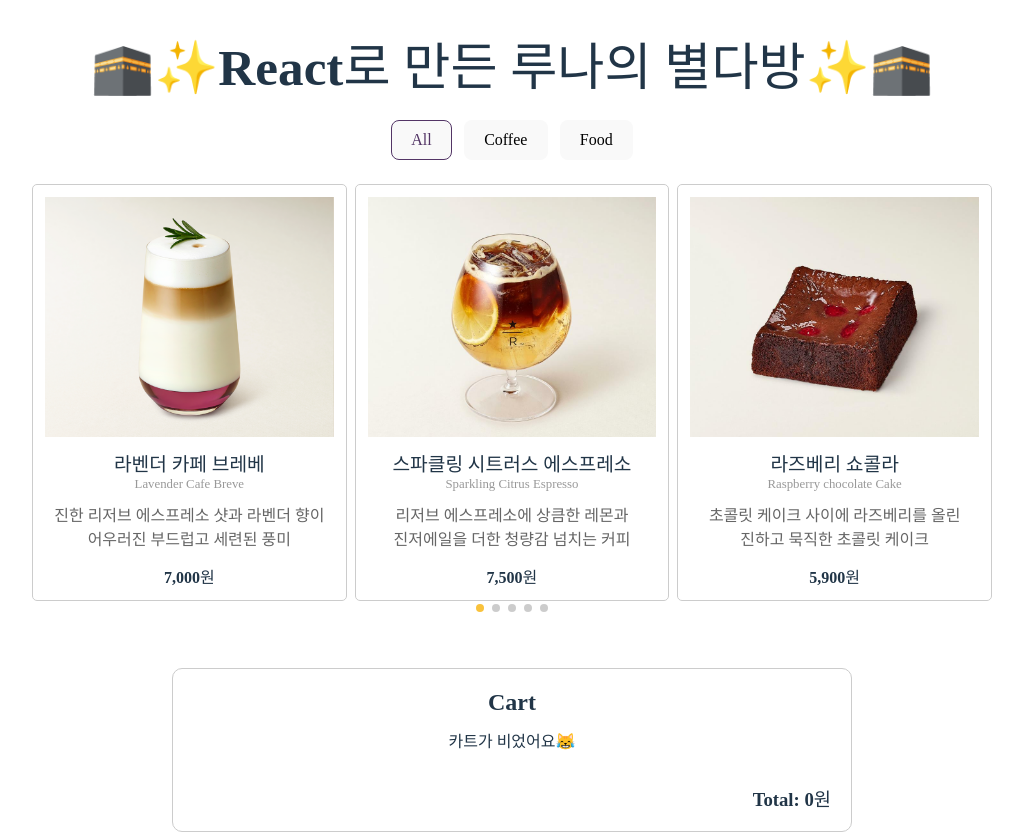
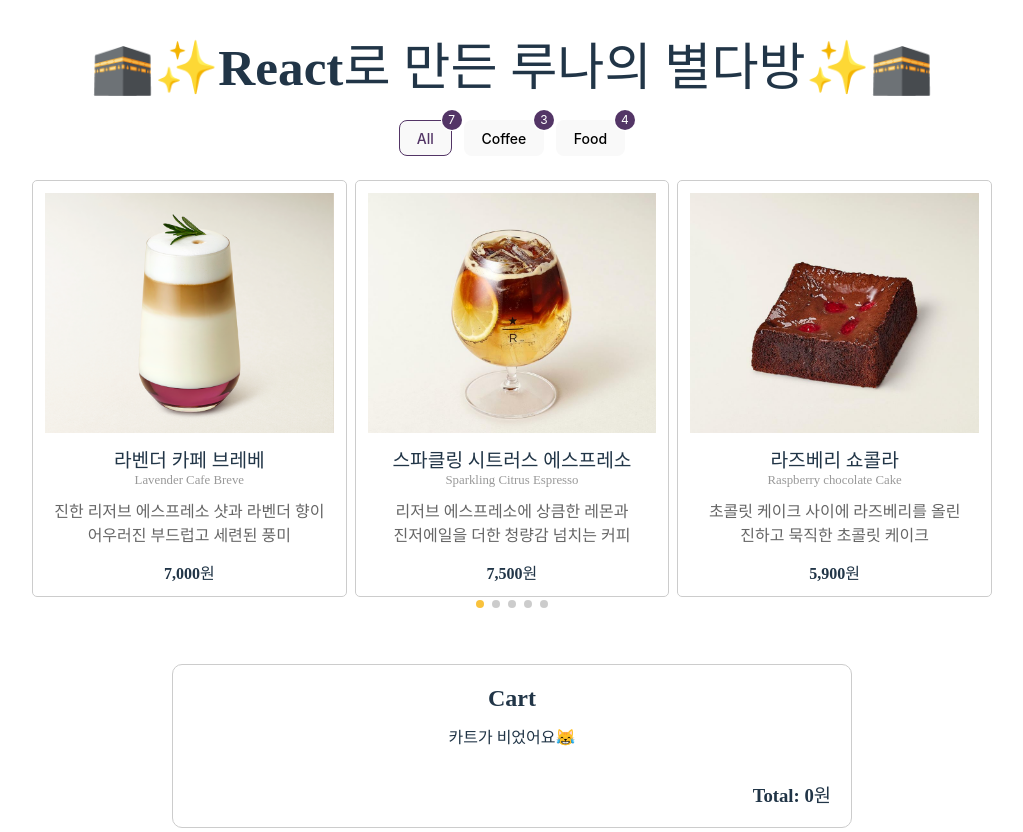
Before and after one commit to RunaUXLabs/kiosk_system, a React (Vite) app: page / in a window 1280 px wide. Shown: the whole page, without its empty margins (128-1151 px from the left). Built offline with nearby package versions, Linux system fonts and the light colour scheme; a web font is replaced by a local one.

Commit message:
antd를 뱃지 컴포넌트로 각 메뉴 갯수 출력

```diff
--- a/package.json
+++ b/package.json
@@ -11,6 +11,7 @@
     "preview": "vite preview"
   },
   "dependencies": {
+    "antd": "^5.22.4",
     "react": "^18.3.1",
     "react-dom": "^18.3.1",
     "swiper": "^11.1.15"
--- a/src/component/Menu.jsx
+++ b/src/component/Menu.jsx
@@ -1,6 +1,9 @@
 /* eslint-disable react/prop-types */
 // 외부 menuData
 import menuData from "../data/menuData";
+
+// antd lib
+import { Badge } from 'antd';
 
 // swiper lib
 import { Swiper, SwiperSlide } from "swiper/react";
@@ -13,22 +16,45 @@ import MenuItem from "./MenuItem";
 import styles from "../css/Menu.module.css";
 
 const Menu = ({ addToCart }) => {
-  const categorys = ["all", "coffee", "food"];
-  const [filter, setFilter] = useState("all"); // 전체메뉴 출력으로 상태값 반영
+  // 카테고리별 데이터 길이 계산로직
+  const allCount = menuData.length; // 메뉴 총갯수
+  const categoryCounts = menuData.reduce((acc, item) => {
+    // reduce는 배열의 모든 요소를 순회하며 누적 값을 계산하고, 최종 결과를 반환함, 즉 메뉴별 갯수 반환
+    // 배열.reduce((누적값, 현재값)=>{누적계산 후 최종 누적값 반환}, 초기값)
+    acc[item.category] = (acc[item.category] || 0) + 1;
+    // 현재 누적 객체에서 item.category 키에 해당하는 값을 가져오거나 없으면 0, 이 값에 1씩 누적
+    return acc; // 최종누적값
+  }, {});
+
+  const [filter, setFilter] = useState("all"); // 전체메뉴 출력으로 초기 상태값 반영
   const filteredMenu = filter === "all" ? menuData : menuData.filter((item) => item.category === filter);
 
   return (
     <div className={styles.menu}>
       {/* 메뉴 카테고리 버튼 */}
       <div className={styles.buttons}>
-        {categorys.map((category) => (
+        {/* 전체 버튼 */}
+        <Badge key="all" count={allCount} color="#533566">
           <button
-            key={category}
-            onClick={() => setFilter(category)}
-            className={`${filter === category ? styles.active : ""}`}
+            key={allCount}
+            onClick={() => setFilter("all")}
+            className={`${filter === "all" ? styles.active : ""}`}
           >
-            {category}
+            all
           </button>
+        </Badge>
+
+        {/* 카테고리 별 버튼 */}
+        {Object.keys(categoryCounts).map((category) => (
+          <Badge key={category} count={categoryCounts[category]} color="#533566">
+            <button
+              key={category}
+              onClick={() => setFilter(category)}
+              className={`${filter === category ? styles.active : ""}`}
+            >
+              {category}
+            </button>
+          </Badge>
         ))}
       </div>
 
@@ -39,6 +65,7 @@ const Menu = ({ addToCart }) => {
         pagination={true} modules={[Pagination]}
         className={styles.menuSwiper}
       >
+        {/* 필터링 된 메뉴별로 슬라이드 구성 */}
         {filteredMenu.map((item) => (
           <SwiperSlide key={item.name}>
             <MenuItem {...item} addToCart={addToCart} />
```
Also changed, not shown: 1 other file (tests, documents, lock files or other folders).
